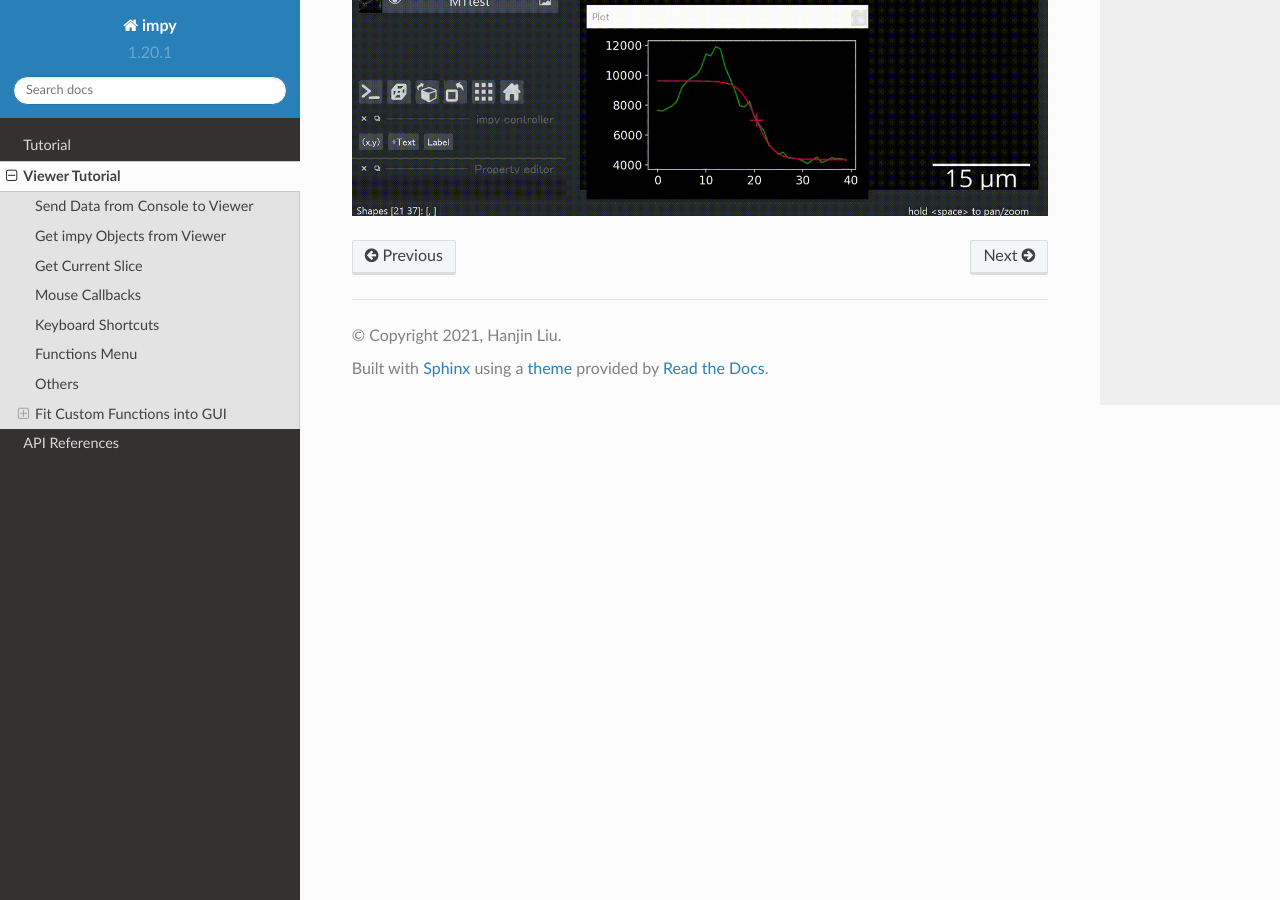
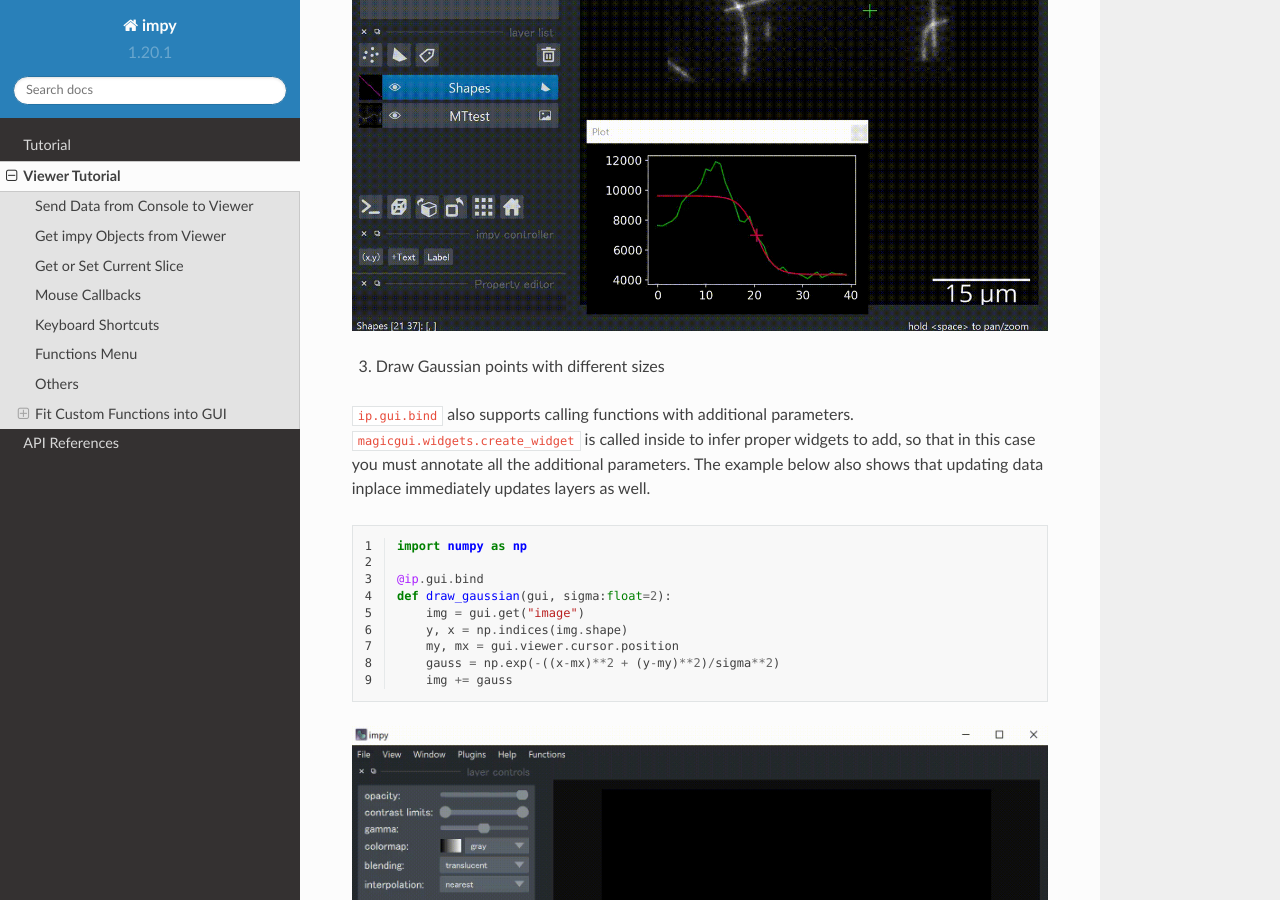
Before and after one commit to hanjinliu/impy, a Sphinx documentation site: the page built from docs/tutorial_viewer.rst, in a window 1280 px wide and 900 px high, scrolled down 7007 px. Built offline with Sphinx 7.4.7 and the Read the Docs theme 2.0.0, drawn with Linux system fonts in a browser that asks for light colours; pages that are not in the unit, such as notebooks, are missing from menus; some of the changed text lies outside the part shown.

```diff
--- a/docs/tutorial_viewer.rst
+++ b/docs/tutorial_viewer.rst
@@ -110,7 +110,7 @@ However, methods that are frequently used are again defined in ``ip.gui``, in a
     ip.gui.get("image", layer_state="selected", returns="all") # get all the selected images as a list
     ip.gui.get("line", layer_state="visible") # get all the lines from the front visible shapes layer.
 
-Get Current Slice
+Get or Set Current Slice
 -----------------
 
 We usually want to get a slice of an image stack from the viewer. However, there is no straightforward way to get the image
@@ -125,6 +125,11 @@ slice being displayed on the viewer. ``impy`` provides a simple way to do that,
     # get the front image slice
     ip.gui.get("image")[ip.gui.current_slice]
 
+If you want to go to other view, you can use `ip.gui.goto` method. This method is very simple.
+
+.. code-block:: python
+
+    ip.gui.goto(t=4) # Change t-dimension of current_step to 4 while keep others.
 
 Mouse Callbacks
 ---------------
@@ -269,3 +274,24 @@ This is an example of binding a function with plot function. A figure canvas wil
         return params
 
 .. image:: images/line_scan.gif
+
+3. Draw Gaussian points with different sizes
+
+``ip.gui.bind`` also supports calling functions with additional parameters. ``magicgui.widgets.create_widget``
+is called inside to infer proper widgets to add, so that in this case you must annotate all the additional
+parameters. The example below also shows that updating data inplace immediately updates layers as well.
+
+.. code-block:: python
+    :linenos:
+
+    import numpy as np
+
+    @ip.gui.bind
+    def draw_gaussian(gui, sigma:float=2):
+        img = gui.get("image")
+        y, x = np.indices(img.shape)
+        my, mx = gui.viewer.cursor.position
+        gauss = np.exp(-((x-mx)**2 + (y-my)**2)/sigma**2)
+        img += gauss
+
+.. image:: images/points.gif
```
Also changed, not shown: docs/images/points.gif (added), 2 other files.
